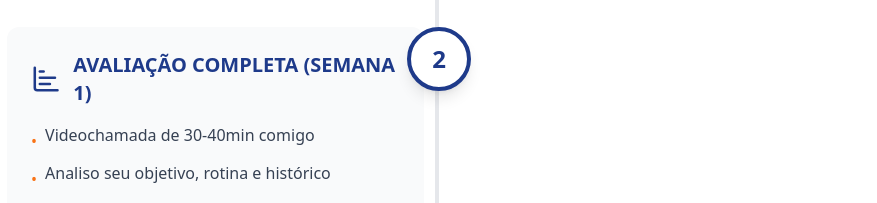
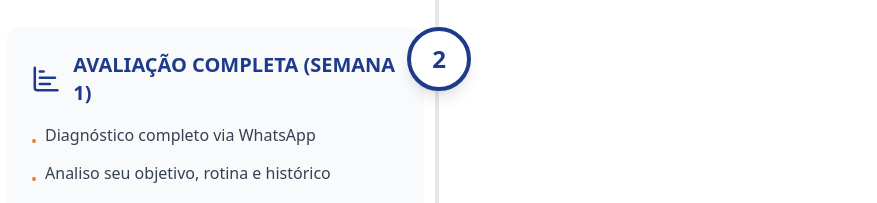
Before and after one commit to Gustavogm9/tiago_coelho_lp_longevidade, a Next.js app: page / in a window 1280 px wide. Shown: the part 5980-6183 px from the top of the page, without its empty margins (201-1078 px from the left). Built offline with nearby package versions, Linux system fonts and the light colour scheme.

Commit message:
fix: update evaluation method to whatsapp diagnosis

```diff
--- a/components/sections/HowItWorks.tsx
+++ b/components/sections/HowItWorks.tsx
@@ -13,7 +13,7 @@ export const HowItWorks = () => {
         {
             icon: ChartBar,
             title: "AVALIAÇÃO COMPLETA (SEMANA 1)",
-            desc: ["Videochamada de 30-40min comigo", "Analiso seu objetivo, rotina e histórico", "Defino seu plano de ação personalizado"],
+            desc: ["Diagnóstico completo via WhatsApp", "Analiso seu objetivo, rotina e histórico", "Defino seu plano de ação personalizado"],
         },
         {
             icon: Dumbbell,
```
